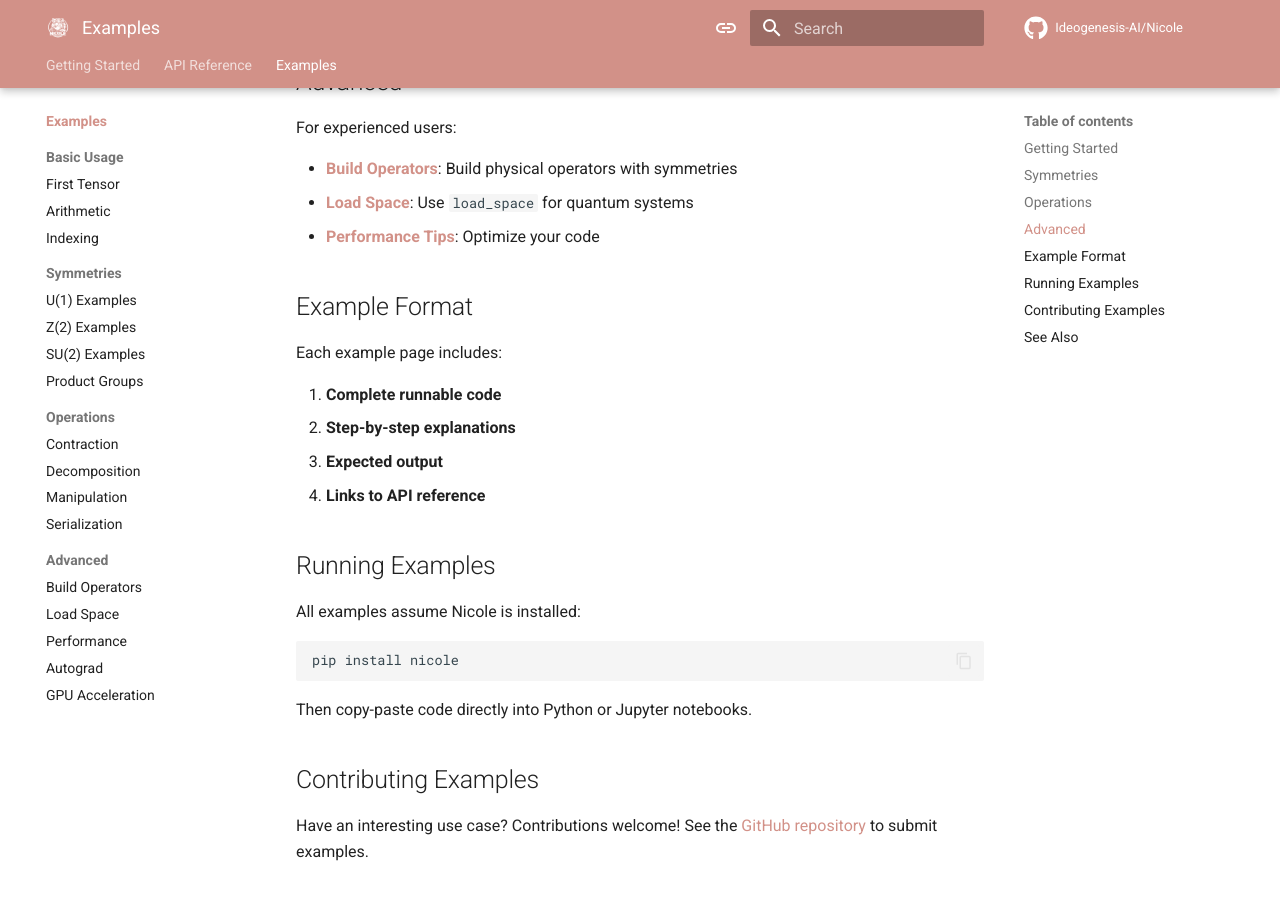
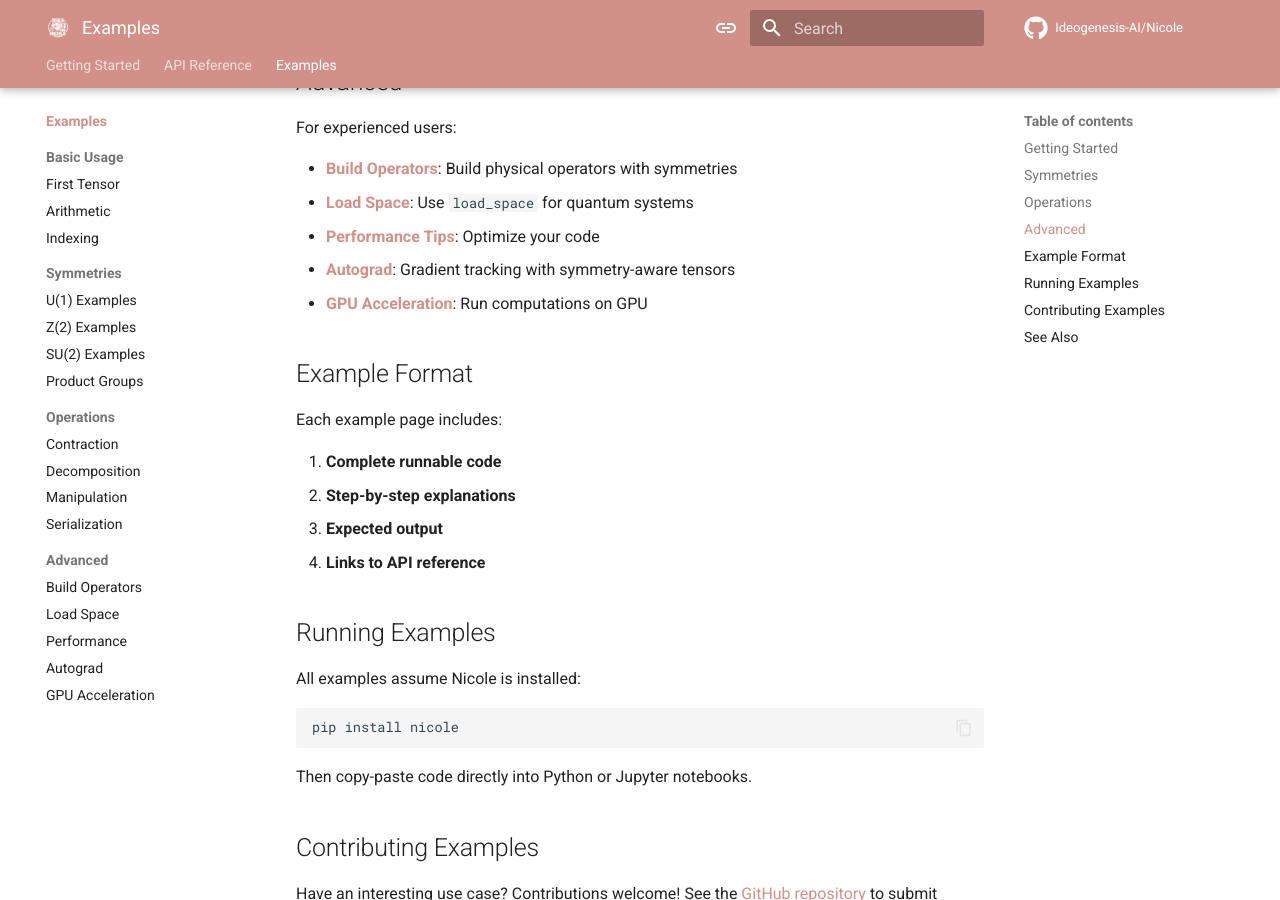
Before and after one commit to Ideogenesis-AI/Nicole, an MkDocs documentation site: the page built from docs/examples/index.md, in a window 1280 px wide and 900 px high, scrolled down 1267 px. Built offline with MkDocs 1.6.1 and Material for MkDocs 9.7.7, drawn with Linux system fonts in a browser that asks for light colours; comment, search, counter and statistics services are not loaded; the version menu is left out.

Commit message:
Add new entries for Autograd and GPU Acceleration in examples documentation
Enhanced the examples index by adding links to Autograd and GPU Acceleration documentation. This update improves navigation for users seeking information on gradient tracking with symmetry-aware tensors and running computations on GPU, further enriching the documentation's content.

```diff
--- a/docs/examples/index.md
+++ b/docs/examples/index.md
@@ -44,6 +44,8 @@ For experienced users:
 - **[Build Operators](advanced/build-operators.md)**: Build physical operators with symmetries
 - **[Load Space](advanced/load-space-examples.md)**: Use `load_space` for quantum systems
 - **[Performance Tips](advanced/performance.md)**: Optimize your code
+- **[Autograd](advanced/autograd.md)**: Gradient tracking with symmetry-aware tensors
+- **[GPU Acceleration](advanced/gpu-acceleration.md)**: Run computations on GPU
 
 ## Example Format
 
```
